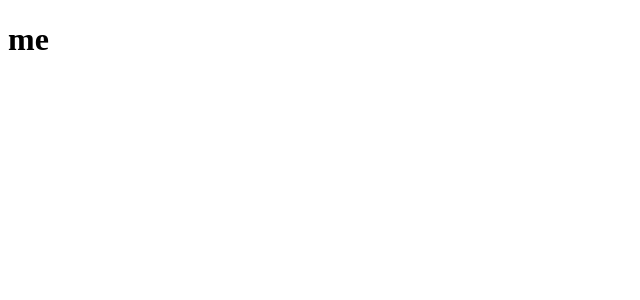
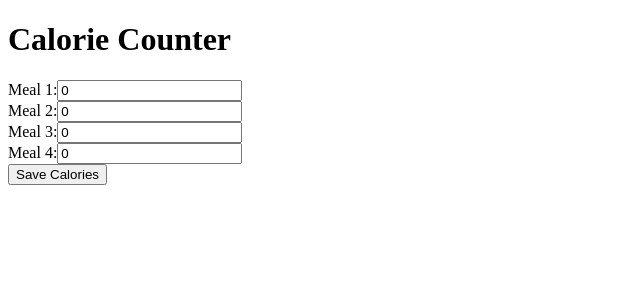
Before and after one commit to 404ismagic/FITNESS-FOR-60-PLUS, a React (Create React App) app in the folder client/: page /me in a window 1280 px wide. Shown: the top 300 px of the page, without its empty margins (0-640 px from the left). Built offline with nearby package versions, Linux system fonts and the light colour scheme.

Commit message:
Passed in the right element to render the page

```diff
--- a/client/src/App.js
+++ b/client/src/App.js
@@ -1,4 +1,4 @@
-import CalorieCounter from './pages/MePages';
+import MePages from './pages/MePages';
 import Home from './pages/Home';
 import React from 'react';
 import { BrowserRouter as Router, Routes, Route } from 'react-router-dom';
@@ -44,7 +44,7 @@ function App() {
             />
             <Route
               path="/me"
-              element={<h1>me</h1>}
+              element={<MePages />}
             />
             {/* <Route
               path="/matchup"
```
Also changed, not shown: 1 other file (tests, documents, lock files or other folders).
